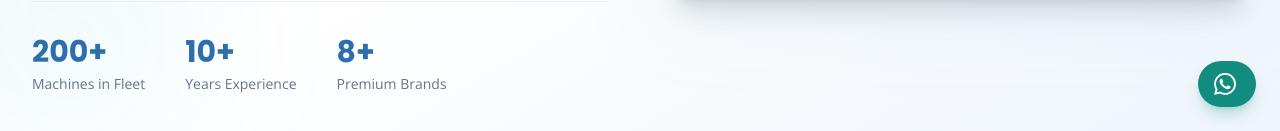
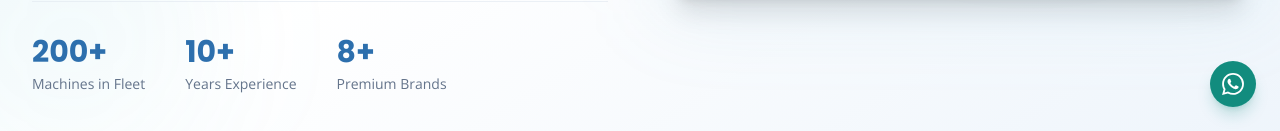
Before and after one commit to mabdullahkhalil/fazlerasheed-landing, a Next.js app: page / in a window 1280 px wide. Shown: the part 669-800 px from the top of the page. Built offline with nearby package versions, Linux system fonts and the light colour scheme.

Commit message:
fix whatsapp logo

```diff
--- a/src/components/WhatsAppButton.tsx
+++ b/src/components/WhatsAppButton.tsx
@@ -8,7 +8,7 @@ export default function WhatsAppButton() {
       rel="noopener noreferrer"
       aria-label="Chat on WhatsApp"
       data-fast-goal="whatsapp_clicked"
-      className="fixed bottom-6 right-6 z-50 flex items-center gap-2.5 rounded-full bg-[#128c7e] py-3 pl-4 pr-5 text-sm font-semibold text-white shadow-lg shadow-[#128c7e]/25 transition-all hover:scale-105 hover:shadow-xl hover:shadow-[#128c7e]/30"
+      className="fixed bottom-6 right-6 z-50 flex items-center gap-2.5 rounded-full bg-[#128c7e] py-3 px-3 text-sm font-semibold text-white shadow-lg shadow-[#128c7e]/25 transition-all hover:scale-105 hover:shadow-xl hover:shadow-[#128c7e]/30"
     >
       <svg width="22" height="22" viewBox="0 0 24 24" fill="white">
         <path d="M17.472 14.382c-.297-.149-1.758-.867-2.03-.967-.273-.099-.471-.148-.67.15-.197.297-.767.966-.94 1.164-.173.199-.347.223-.644.075-.297-.15-1.255-.463-2.39-1.475-.883-.788-1.48-1.761-1.653-2.059-.173-.297-.018-.458.13-.606.134-.133.298-.347.446-.52.149-.174.198-.298.298-.497.099-.198.05-.371-.025-.52-.075-.149-.669-1.612-.916-2.207-.242-.579-.487-.5-.669-.51-.173-.008-.371-.01-.57-.01-.198 0-.52.074-.792.372-.272.297-1.04 1.016-1.04 2.479 0 1.462 1.065 2.875 1.213 3.074.149.198 2.096 3.2 5.077 4.487.709.306 1.262.489 1.694.625.712.227 1.36.195 1.871.118.571-.085 1.758-.719 2.006-1.413.248-.694.248-1.289.173-1.413-.074-.124-.272-.198-.57-.347m-5.421 7.403h-.004a9.87 9.87 0 01-5.031-1.378l-.361-.214-3.741.982.998-3.648-.235-.374a9.86 9.86 0 01-1.51-5.26c.001-5.45 4.436-9.884 9.888-9.884 2.64 0 5.122 1.03 6.988 2.898a9.825 9.825 0 012.893 6.994c-.003 5.45-4.437 9.884-9.885 9.884m8.413-18.297A11.815 11.815 0 0012.05 0C5.495 0 .16 5.335.157 11.892c0 2.096.547 4.142 1.588 5.945L.057 24l6.305-1.654a11.882 11.882 0 005.683 1.448h.005c6.554 0 11.89-5.335 11.893-11.893a11.821 11.821 0 00-3.48-8.413z" />
```
